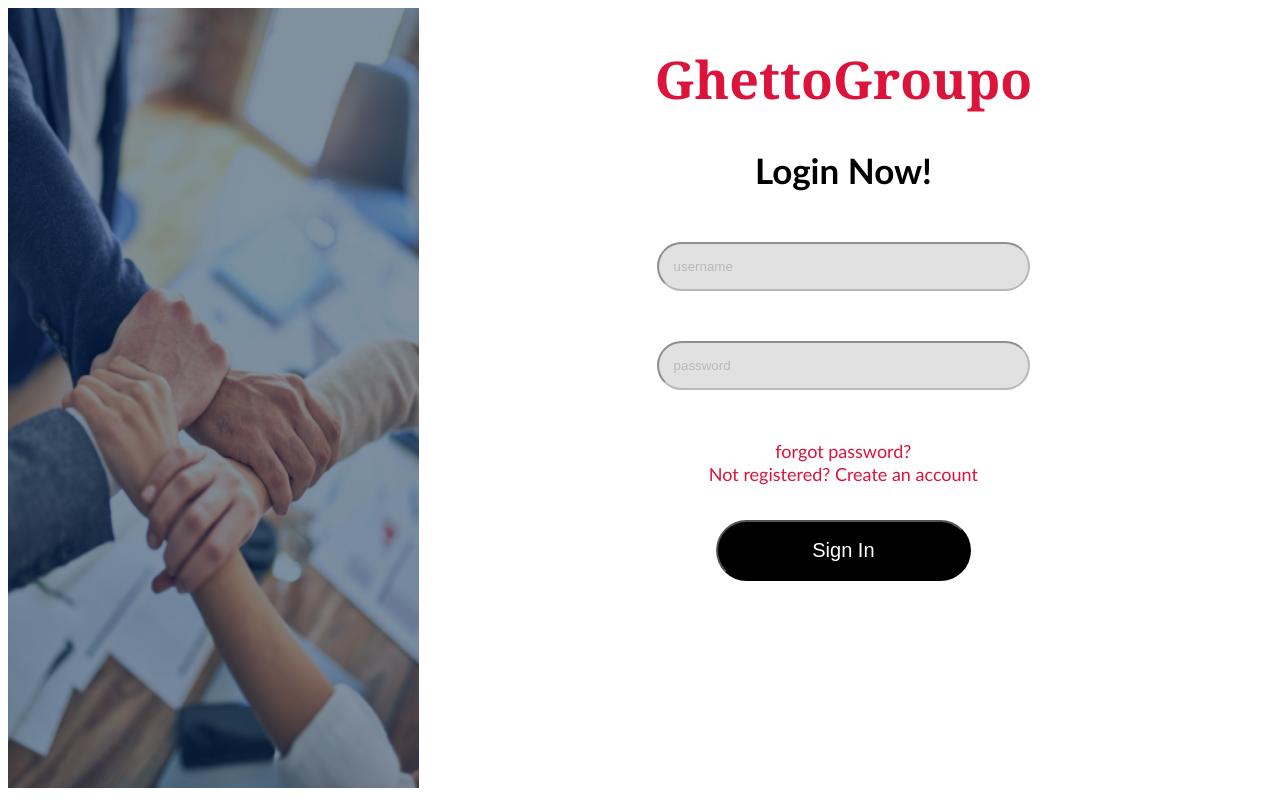
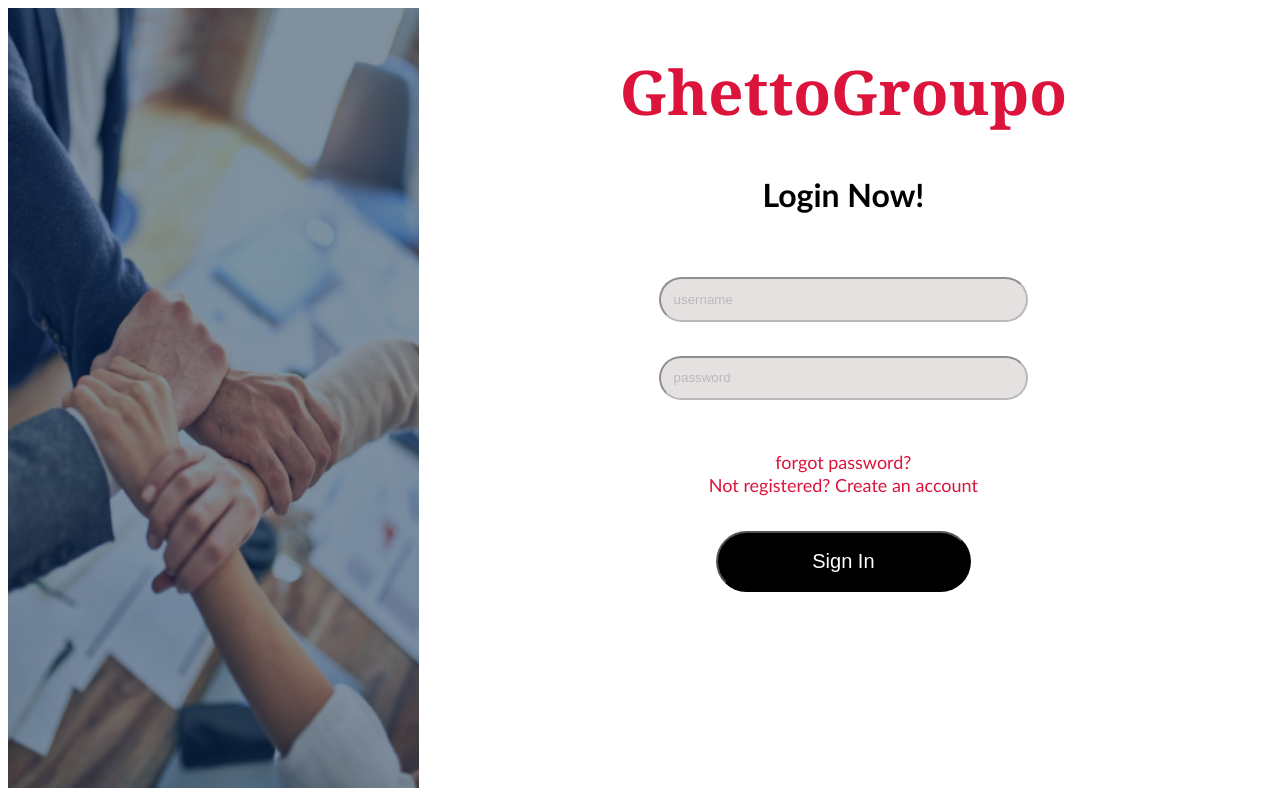
Before and after one commit to NethraGunti/Ghettogroupo, a Django app: page /login/ in a window 1280 px wide. Run offline with Django 3.2, Linux system fonts and the light colour scheme.

Commit message:
added admin view and edited auth pages

```diff
--- a/ghettogroupo/users/static/css/auth.css
+++ b/ghettogroupo/users/static/css/auth.css
@@ -26,35 +26,38 @@ html{
 
 .form-div{
     font-size: 18px;
-    margin-top: 6%;
-    /* border: 2px solid black; */
+    margin-top: 2%;
 }
 
-.group{
-    margin-top: 50px;
+.group1{
+    margin-top: 4%;
 }
+/* .group2{
+    margin-top: 20px;
+} */
 .input:focus{
     background-color: white;
-    border: 3px solid blue;
+    border: 2px solid blue;
     outline: none;
 }
 .input2:focus{
     background-color: white;
-    border: 3px solid blue;
+    border: 2px solid blue;
     outline: none;
 }
 .input{
     width: 40%;
-    padding: 15px;
+    padding: 1.5%;
     border-radius: 25px;
-    background-color: #c4c4c4;
+    background-color: #cec5c5;
     opacity: 0.5;
 }
 .input2{
     width: 40%;
-    padding: 15px;
+    padding: 1.3%;
+    margin-top: 1.3%;
     border-radius: 25px;
-    background-color: #c4c4c4;
+    background-color: #cec5c5;
     opacity: 0.5;
 }
 a{
--- a/ghettogroupo/users/templates/users/login.html
+++ b/ghettogroupo/users/templates/users/login.html
@@ -13,24 +13,24 @@
         <div class="image-wrapper">
         </div>
         <div class="info">
-            <h1 style="font-weight: bold; color: crimson; font-size: 52px;font-family: Georgia, 'Times New Roman', Times, serif;">GhettoGroupo</h1>
-            <h1 style="font-size: 35px; margin-top: 2%; font-family: 'Gill Sans', 'Gill Sans MT', Calibri, 'Trebuchet MS', sans-serif;"> Login Now!</h1>
-            <div class="form-div">
+            <h1 style="font-weight: bold; color: crimson; font-size: 385%;font-family: Georgia, 'Times New Roman', Times, serif;">GhettoGroupo</h1>
+            <h1 style="font-size: 200%%; margin-top: 2%; margin-bottom: 0; font-family: 'Gill Sans', 'Gill Sans MT', Calibri, 'Trebuchet MS', sans-serif;"> Login Now!</h1>
+            <div class="form-div" style="margin-top: 7.5%">
                 {% if form.errors %}
                         <p style="color: red">An error has occured! Try again!</p>
                 {% endif %}
                 <form method="POST" action="{%url 'login'%}">
                     {%csrf_token%}
-                    <div class="group">
+                    <div class="group1">
                         <!-- <label class="label">Username</label> &emsp13;&emsp13;&emsp13;&emsp13;&emsp13; -->
                         <input id="user" type="text" class="input" name="username" placeholder="username" required="required">
                     </div>
 
-                    <div class="group">
+                    <div class="group1">
                         <!-- <label class="label">Password</label> -->
                         <input id="pass" type="password" class="input" name="password" required="required" placeholder="password">
                     </div>
-                    <div class="foot-lnk">
+                    <div class="foot-lnk" style="margin-top: 6%">
                        {# <a href="{%url 'password_reset'%}">forgot password?</a>#}
                         <a href="#">forgot password?</a>
                         <br>
--- a/ghettogroupo/users/urls.py
+++ b/ghettogroupo/users/urls.py
@@ -1,9 +1,10 @@
 from django.urls import path
 from django.contrib.auth import views as auth_views
 
-from users.views import UserRegisterView
+from users.views import UserRegisterView, landing_page
 urlpatterns = [
     path('register/', UserRegisterView, name='register'),
     path('login/', auth_views.LoginView.as_view(template_name="users/login.html"), name='login'),
+    path('', landing_page, name='landing-page')
     # path('logout/', auth_views.LogoutView.as_view(), name='logout')
 ]
--- a/ghettogroupo/users/views.py
+++ b/ghettogroupo/users/views.py
@@ -4,12 +4,15 @@ from django.urls import reverse_lazy
 from users.models import User
 from users.forms import UserRegistrationForm
 
+def landing_page(request):
+    return render(request, 'users/home.html')
+
 def UserRegisterView(request):
     if request.method == 'POST':
         form = UserRegistrationForm(request.POST)
         if form.is_valid():
             form.save()
-            return redirect('home')
+            return redirect('landing-page')
     else:
         form = UserRegistrationForm()
     return render(request,'users/register.html', {'form':form})
```
Also changed, not shown: ghettogroupo/users/admin.py (+20 -3 lines), ghettogroupo/users/models.py (+9 -1 lines), ghettogroupo/users/templates/users/home.html (added, +11 -0 lines), ghettogroupo/users/templates/users/register.html (+4 -4 lines), README.md, ghettogroupo/db.sqlite3, ghettogroupo/users/migrations/0005_auto_20201110_0556.py (added).
